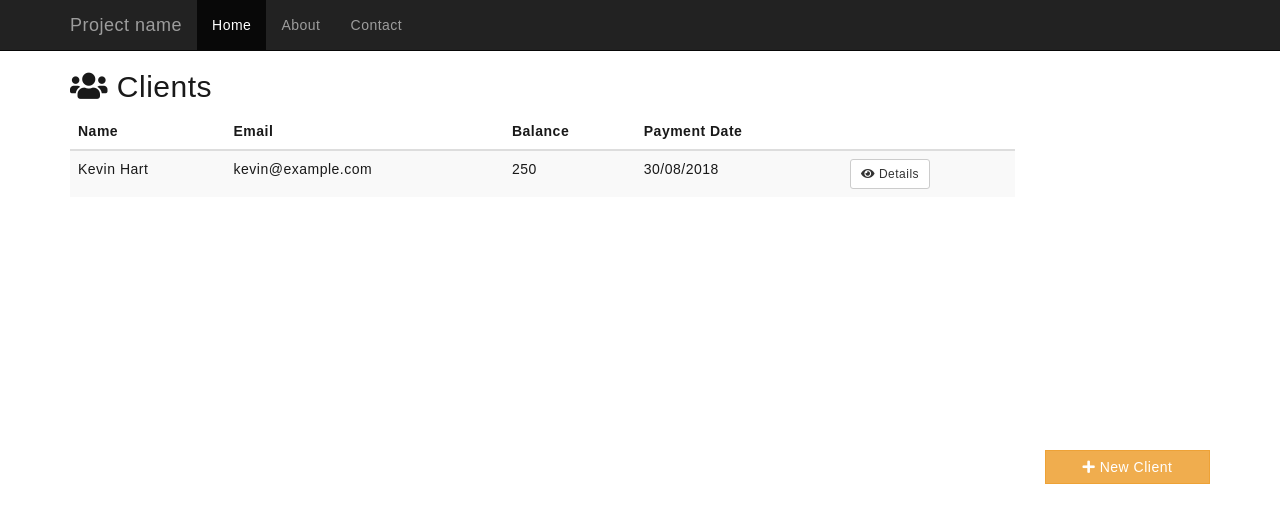
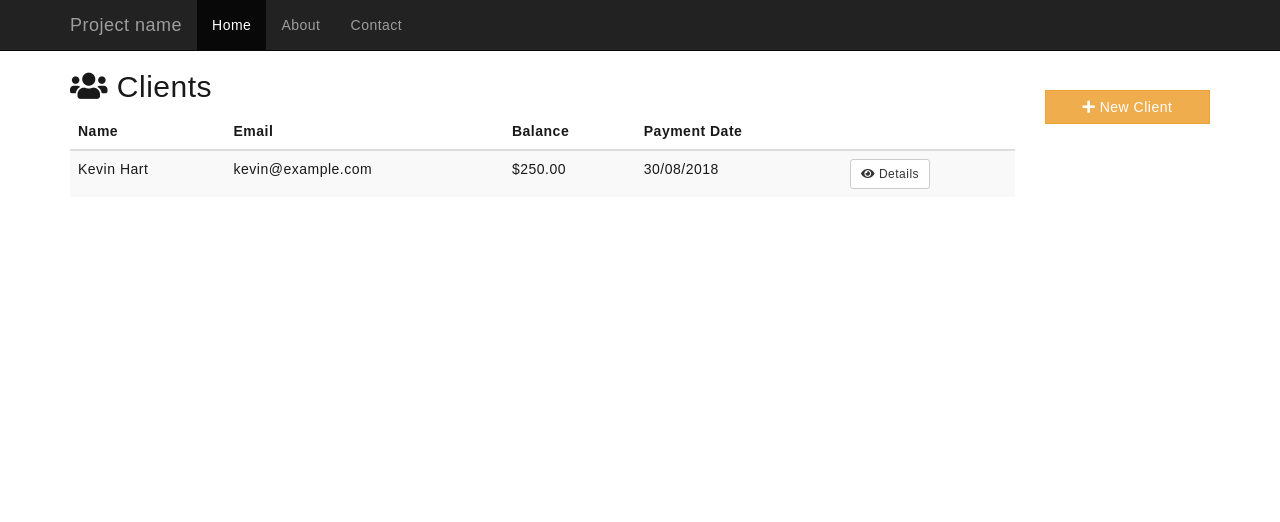
Before and after one commit to C0D1NGD0J0/debt-tracker, a React (Create React App) app: page / in a window 1280 px wide. Shown: the top 522 px of the page. Built offline with nearby package versions, Linux system fonts and the light colour scheme.

Commit message:
fixed clients page styling

```diff
--- a/src/components/clients/Clients.js
+++ b/src/components/clients/Clients.js
@@ -45,7 +45,7 @@ class Clients extends Component {
 									<tr key={client.id}>
 										<td>{client.firstName} {client.lastName}</td>
 										<td>{client.email}</td>
-										<td>{client.balance}</td>
+										<td>${parseFloat(client.balance).toFixed(2)}</td>
 										<td>{client.paymentDate}</td>
 										<td>
 											<Link to={`/client/${client.id}`} className="btn btn-default btn-sm">
--- a/src/components/layouts/Sidebar.js
+++ b/src/components/layouts/Sidebar.js
@@ -3,7 +3,7 @@ import { Link } from "react-router-dom";
 
 const Sidebar = (props) =>{
 	const style = {
-		marginTop: "50vh",
+		marginTop: "5vh",
 		borderRadius: "0"
 	}
 
```
